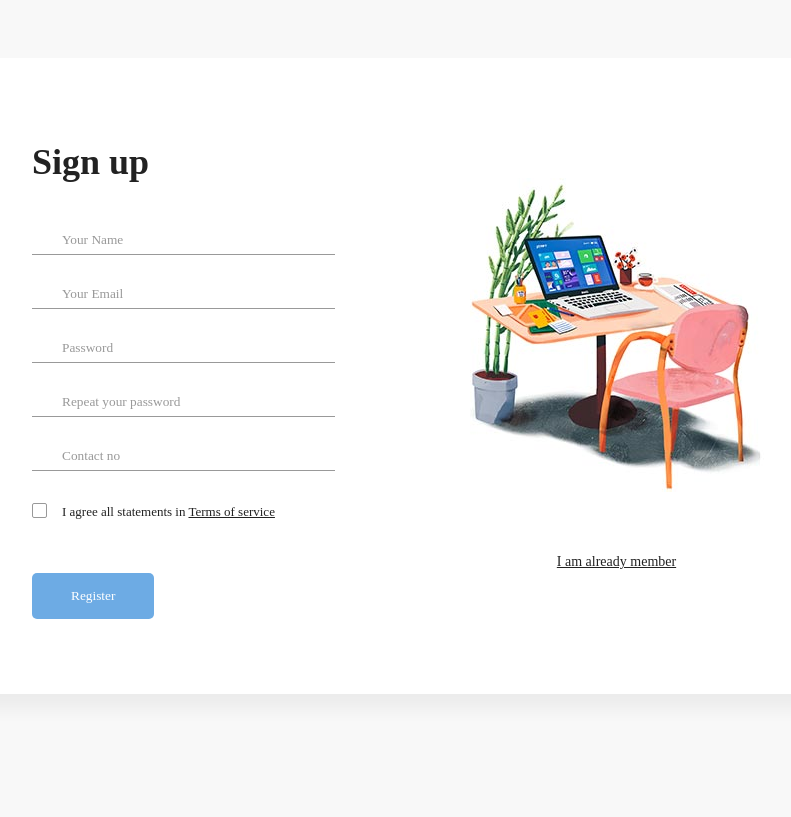
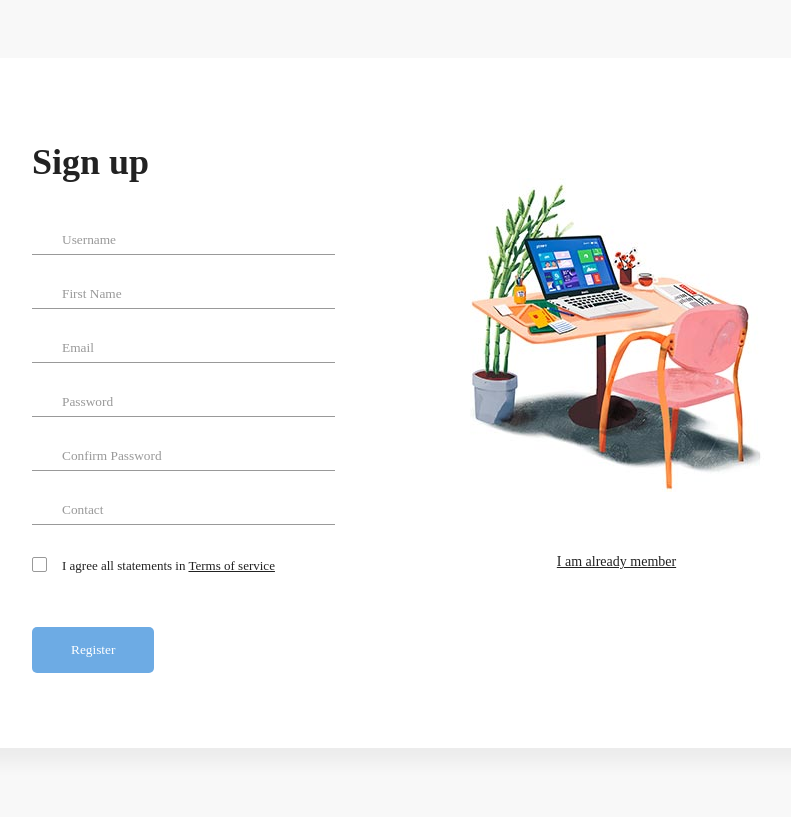
Before and after one commit to meenphilip/Authify, a Django app: template users/templates/users/registration.html in a window 1280 px wide. Shown: the top 817 px of the page, without its empty margins (267-1058 px from the left). Before the commit the page ends 619 px from the top, so only its background shows below. Run offline with Django 5.2, Linux system fonts and the light colour scheme; the template is opened without the code that fills it: values that come from a table or form of the project are taken from there, others are empty; some libraries are stand-ins or nearby versions; some web fonts are replaced.

Commit message:
Add user registration functionality

```diff
--- a/users/forms.py
+++ b/users/forms.py
@@ -1,5 +1,5 @@
 from django import forms
-
+from django.contrib.auth.models import User
 
 # user login form
 # class LoginForm(forms.Form):
@@ -27,3 +27,53 @@ class LoginForm(forms.Form):
     remember_me = forms.BooleanField(
         required=False, widget=forms.CheckboxInput(attrs={"class": "agree-term"})
     )
+
+
+# User Registration Form
+class UserRegistrationForm(forms.ModelForm):
+    password = forms.CharField(
+        widget=forms.PasswordInput(
+            attrs={
+                "class": "form-control",
+                "placeholder": "Password",
+            }
+        )
+    )
+    password2 = forms.CharField(
+        widget=forms.PasswordInput(
+            attrs={
+                "class": "form-control",
+                "placeholder": "Confirm Password",
+            }
+        )
+    )
+    contact = forms.IntegerField(
+        widget=forms.NumberInput(
+            attrs={
+                "class": "form-control",
+                "placeholder": "Contact",
+            }
+        )
+    )
+
+    class Meta:
+        model = User
+        fields = ["username", "first_name", "email"]
+        widgets = {
+            "username": forms.TextInput(
+                attrs={"class": "form-control", "placeholder": "Username"}
+            ),
+            "first_name": forms.TextInput(
+                attrs={"class": "form-control", "placeholder": "First Name"}
+            ),
+            "email": forms.EmailInput(
+                attrs={"class": "form-control", "placeholder": "Email"}
+            ),
+        }
+
+    # check password matches
+    def clean_password2(self):
+        cd = self.cleaned_data
+        if cd["password"] != cd["password2"]:
+            raise forms.ValidationError("Passwords don't match.")
+        return cd["password2"]
--- a/users/templates/users/login.html
+++ b/users/templates/users/login.html
@@ -2,7 +2,7 @@
 
 {% load static %}
 
-{% block title %}Sign Up Form{% endblock %}
+{% block title %}Sign In Form{% endblock %}
 
 {% block extra_css %}
     <!-- Main CSS -->
@@ -11,6 +11,7 @@
 {% endblock %}
 
 {% block content %}
+<div class="main">
   <section class="sign-in">
     <div class="container">
       <div class="signin-content">
@@ -21,7 +22,7 @@
               alt="sign up image"
             />
           </figure>
-        <a href="#" class="signup-image-link">Create an account</a>
+          <a href="{% url "register" %}" class="signup-image-link">Create an account</a>
         </div>
 
         <div class="signin-form">
@@ -85,4 +86,5 @@
       </div>
     </div>
   </section>
+</div>
 {% endblock %}
--- a/users/templates/users/registration.html
+++ b/users/templates/users/registration.html
@@ -1,18 +1,16 @@
-<!DOCTYPE html>
-<html lang="en">
-  <head>
-    <meta charset="UTF-8" />
-    <meta name="viewport" content="width=device-width, initial-scale=1.0" />
-    <meta http-equiv="X-UA-Compatible" content="ie=edge" />
-    <title>Sign Up Form</title>
+{% extends "base.html" %}
 
-    <!-- Font Icon -->
-    <link rel="stylesheet" href="fonts/material-icon/css/material-design-iconic-font.min.css" />
+{% load static %}
 
-    <!-- Main css -->
-    <link rel="stylesheet" href="css/style.css" />
-  </head>
-  <body>
+{% block title %}Sign Up Form{% endblock %}
+
+{% block extra_css %}
+<!-- Main CSS -->
+<link rel="stylesheet" href="{% static 'css/style.css' %}" />
+<!-- Additional CSS -->
+{% endblock %}
+
+{% block content %}
 <div class="main">
   <!-- Sign up form -->
   <section class="signup">
@@ -21,34 +19,47 @@
         <div class="signup-form">
           <h2 class="form-title">Sign up</h2>
 
-              <form method="" action="" class="register-form" id="register-form">
+          <form method="post" class="register-form" id="register-form">
+            {% csrf_token %}
             <div class="form-group">
-                  <label for="name"><i class="zmdi zmdi-account material-icons-name"></i></label>
-                  <input type="text" name="name" id="name" placeholder="Your Name" />
+              <label for="{{ form.username.id_for_label }}"
+                ><i class="zmdi zmdi-account material-icons-name"></i
+              ></label>
+              {{ form.username }}
             </div>
             <div class="form-group">
-                  <label for="email"><i class="zmdi zmdi-email"></i></label>
-                  <input type="email" name="email" id="email" placeholder="Your Email" />
+              <label for="{{ form.first_name.id_for_label }}"
+                ><i class="zmdi zmdi-account material-icons-name"></i
+              ></label>
+              {{ form.first_name }}
             </div>
             <div class="form-group">
-                  <label for="pass"><i class="zmdi zmdi-lock"></i></label>
-                  <input type="password" name="pass" id="pass" placeholder="Password" />
+              <label for="{{ form.email.id_for_label }}"><i class="zmdi zmdi-email"></i></label>
+              {{ form.email }}
             </div>
             <div class="form-group">
-                  <label for="re-pass"><i class="zmdi zmdi-lock-outline"></i></label>
-                  <input
-                    type="password"
-                    name="re_pass"
-                    id="re_pass"
-                    placeholder="Repeat your password"
-                  />
+              <label for="{{ form.password.id_for_label }}"><i class="zmdi zmdi-lock"></i></label>
+              {{ form.password }}
             </div>
             <div class="form-group">
-                  <label for="contact"><i class="zmdi zmdi-lock-outline"></i></label>
-                  <input type="text" name="contact" id="contact" placeholder="Contact no" />
+              <label for="{{ form.password2.id_for_label }}"
+                ><i class="zmdi zmdi-lock-outline"></i
+              ></label>
+              {{ form.password2 }}
             </div>
             <div class="form-group">
-                  <input type="checkbox" name="agree-term" id="agree-term" class="agree-term" />
+              <label for="{{ form.contact.id_for_label }}"
+                ><i class="zmdi zmdi-lock-outline"></i
+              ></label>
+                {{ form.contact }}
+            </div>
+            <div class="form-group">
+              <input
+                type="checkbox"
+                name="agree-term"
+                id="agree-term"
+                class="agree-term"
+              />
               <label for="agree-term" class="label-agree-term"
                 ><span><span></span></span>I agree all statements in
                 <a href="#" class="term-service">Terms of service</a></label
@@ -67,17 +78,12 @@
         </div>
         <div class="signup-image">
           <figure>
-                <img src="images/signup-image.jpg" alt="sing up image" />
+            <img src="{% static 'images/signup-image.jpg' %}" alt="sign up image" />
           </figure>
-              <a href="login.html" class="signup-image-link">I am already member</a>
+          <a href="{% url 'login' %}" class="signup-image-link">I am already member</a>
         </div>
       </div>
     </div>
   </section>
 </div>
-    <!-- JS -->
-    <script src="vendor/jquery/jquery.min.js"></script>
-    <script src="js/main.js"></script>
-  </body>
-  <!-- This templates was made by Colorlib (https://colorlib.com) -->
-</html>
+{% endblock %}
--- a/users/urls.py
+++ b/users/urls.py
@@ -5,4 +5,6 @@ urlpatterns = [
     path("", views.index, name="index"),
     path("login/", views.user_login, name="login"),
     path("logout/", views.user_logout, name="logout"),
+    path("register/", views.user_register, name="register"),
+    # path("registration_done/", views.registration_done, name="registration-done"),
 ]
```
Also changed, not shown: users/templates/users/registration_done.html (added, +32 -0 lines), users/views.py (+26 -1 lines), db.sqlite3. Lines whose indentation alone changed are shown as unchanged.
